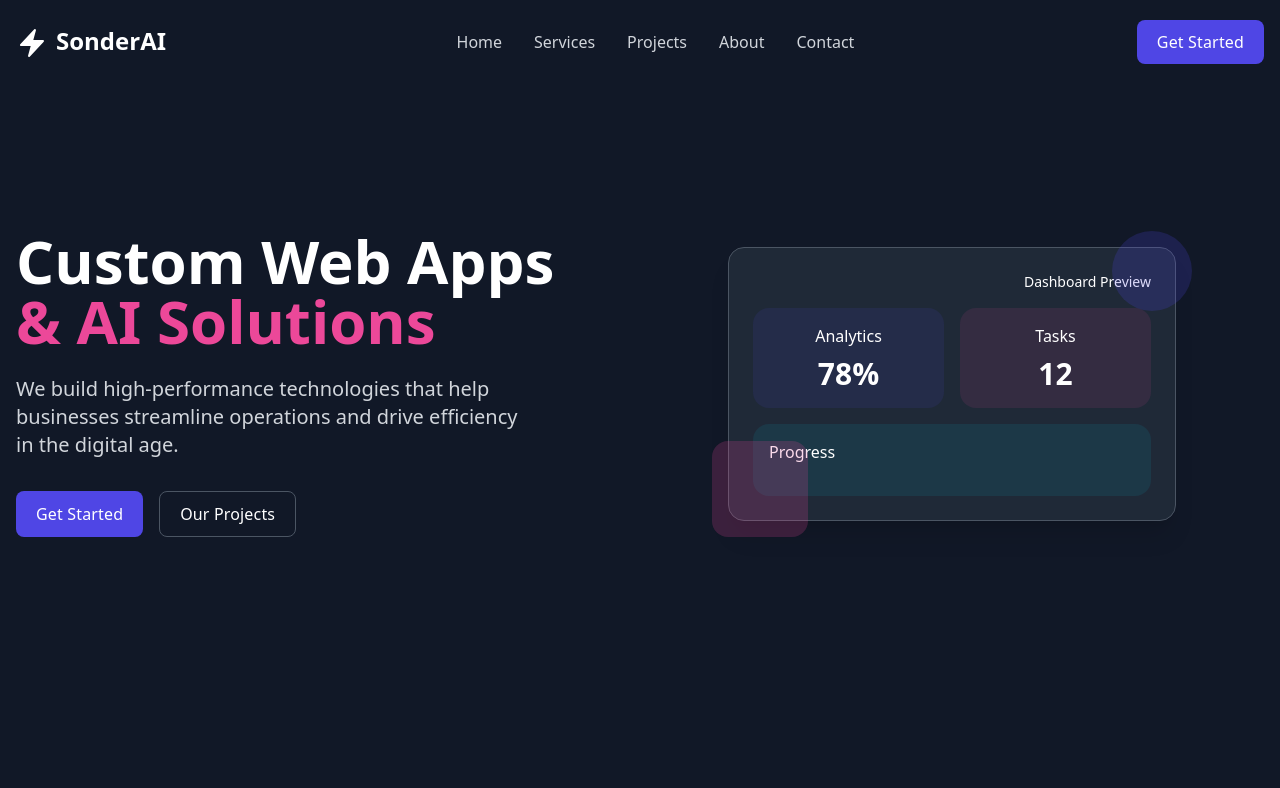
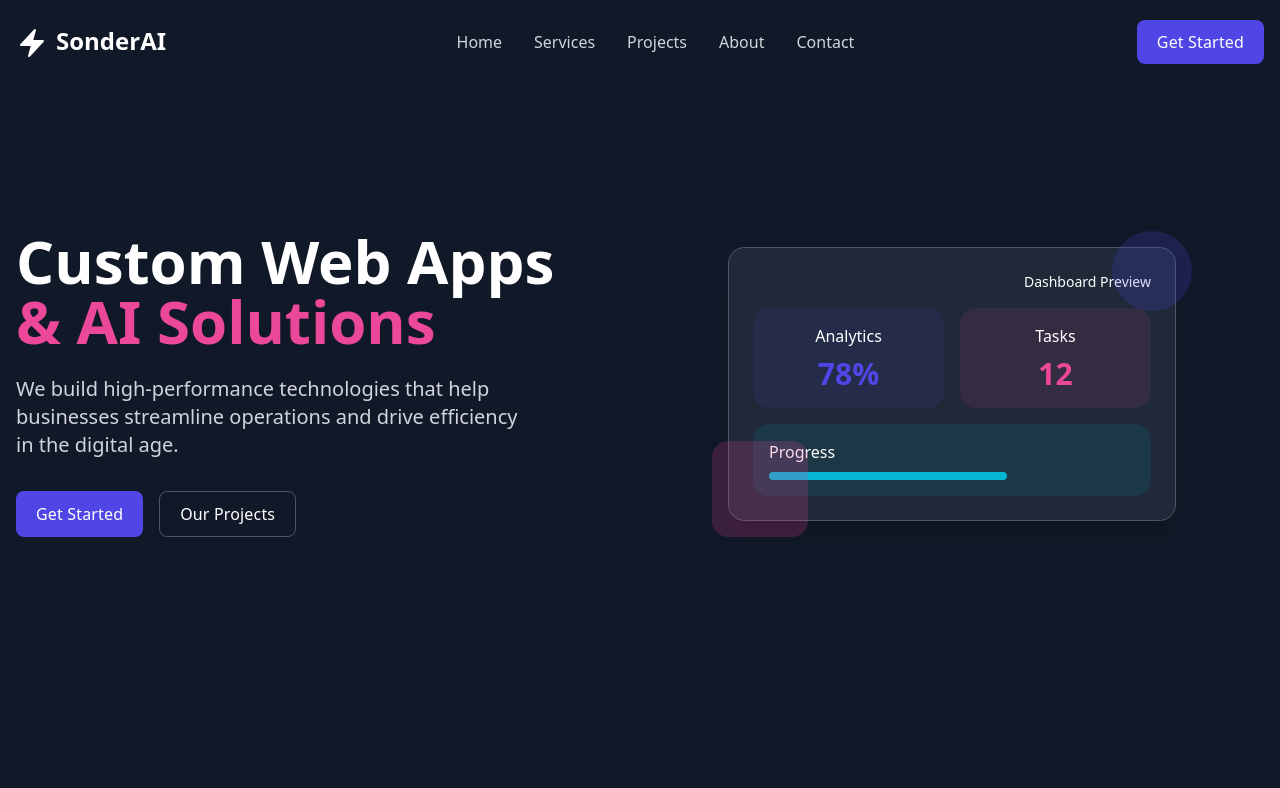
Before and after one commit to SonderAi/sonder-website, a React (Vite) app: page / in a window 1280 px wide. Shown: the top 788 px of the page. Built offline with nearby package versions, Linux system fonts and the light colour scheme.

Commit message:
added code splitting for graphics

```diff
--- a/src/components/graphics/dashboard/SimpleMetrics.tsx
+++ b/src/components/graphics/dashboard/SimpleMetrics.tsx
@@ -0,0 +1,109 @@
+import React from 'react';
+
+interface SimpleMetricsProps {
+  primaryMetric?: {
+    label: string;
+    value: string | number;
+    color?: string; // Default to primary
+  };
+  secondaryMetric?: {
+    label: string;
+    value: string | number;
+    color?: string; // Default to accent
+  };
+  progressMetric?: {
+    label: string;
+    value: number; // 0-100
+    color?: string; // Default to secondary
+  };
+  className?: string;
+}
+
+const SimpleMetrics: React.FC<SimpleMetricsProps> = ({
+  primaryMetric = { label: 'Analytics', value: '78%' },
+  secondaryMetric = { label: 'Tasks', value: '12' },
+  progressMetric = { label: 'Progress', value: 65 },
+  className = ''
+}) => {
+  // Destructure with defaults for colors
+  const {
+    color: primaryColor = 'var(--primary)'
+  } = primaryMetric;
+  const {
+    color: secondaryColor = 'var(--accent)'
+  } = secondaryMetric;
+  const {
+    color: progressColor = 'var(--secondary)'
+  } = progressMetric;
+
+  return (
+    <div className={`relative w-full max-w-md ${className}`}>
+      <div
+        className="rounded-2xl shadow-xl p-6 border backdrop-blur-md"
+        style={{
+          backgroundColor: 'var(--dark-surface)',
+          borderColor: 'var(--dark-border)'
+        }}
+      >
+        <div className="flex items-center justify-between mb-4">
+          <div className="flex space-x-2">
+            <div className="w-3 h-3 rounded-full bg-error"></div>
+            <div className="w-3 h-3 rounded-full bg-warning"></div>
+            <div className="w-3 h-3 rounded-full bg-success"></div>
+          </div>
+          <div className="text-text-secondary text-sm">Dashboard Preview</div>
+        </div>
+
+        <div className="grid grid-cols-2 gap-4">
+          <div
+            className="rounded-lg p-4 text-center"
+            style={{ backgroundColor: 'rgba(79, 70, 229, 0.1)' }}
+          >
+            <div className="text-text-secondary">{primaryMetric.label}</div>
+            <div className="text-3xl font-bold mt-2" style={{ color: primaryColor }}>
+              {primaryMetric.value}
+            </div>
+          </div>
+
+          <div
+            className="rounded-lg p-4 text-center"
+            style={{ backgroundColor: 'rgba(236, 72, 153, 0.1)' }}
+          >
+            <div className="text-text-secondary">{secondaryMetric.label}</div>
+            <div className="text-3xl font-bold mt-2" style={{ color: secondaryColor }}>
+              {secondaryMetric.value}
+            </div>
+          </div>
+
+          <div
+            className="col-span-2 rounded-lg p-4"
+            style={{ backgroundColor: 'rgba(6, 182, 212, 0.1)' }}
+          >
+            <div className="text-text-secondary mb-2">{progressMetric.label}</div>
+            <div className="h-2 bg-dark-border rounded-full">
+              <div
+                className="h-2 rounded-full"
+                style={{
+                  width: `${progressMetric.value}%`,
+                  backgroundColor: progressColor
+                }}
+              ></div>
+            </div>
+          </div>
+        </div>
+      </div>
+
+      {/* Decorative elements */}
+      <div
+        className="absolute -bottom-4 -left-4 w-24 h-24 rounded-2xl"
+        style={{ backgroundColor: 'rgba(236, 72, 153, 0.2)' }}
+      ></div>
+      <div
+        className="absolute -top-4 -right-4 w-20 h-20 rounded-full"
+        style={{ backgroundColor: 'rgba(79, 70, 229, 0.2)' }}
+      ></div>
+    </div>
+  );
+};
+
+export default SimpleMetrics;
--- /dev/null
+++ b/src/components/graphics/dashboard/index.ts
@@ -0,0 +1 @@
+export { default as SimpleMetrics } from './SimpleMetrics';
--- /dev/null
+++ b/src/components/graphics/index.ts
@@ -0,0 +1,5 @@
+// Re-export all graphics from their respective folders
+export * from './dashboard';
+// In the future, you can add more exports here:
+// export * from './illustrations';
+// export * from './icons';
--- a/src/pages/HomePage.tsx
+++ b/src/pages/HomePage.tsx
@@ -1,4 +1,5 @@
 import { useEffect } from 'react'
+import { SimpleMetrics } from '../components/graphics'
 
 const HomePage = () => {
   // Add page title and description
@@ -74,63 +75,12 @@ const HomePage = () => {
             </div>
 
             <div className="md:w-1/2 flex justify-center">
-              <div className="relative w-full max-w-md">
-                {/* Placeholder for dashboard graphic or illustration */}
-                <div
-                  className="rounded-2xl shadow-xl p-6 border backdrop-blur-md"
-                  style={{
-                    backgroundColor: 'var(--dark-surface)',
-                    borderColor: 'var(--dark-border)'
-                  }}
-                >
-                  <div className="flex items-center justify-between mb-4">
-                    <div className="flex space-x-2">
-                      <div className="w-3 h-3 rounded-full bg-error"></div>
-                      <div className="w-3 h-3 rounded-full bg-warning"></div>
-                      <div className="w-3 h-3 rounded-full bg-success"></div>
-                    </div>
-                    <div className="text-text-secondary text-sm">Dashboard Preview</div>
-                  </div>
-
-                  <div className="grid grid-cols-2 gap-4">
-                    <div
-                      className="rounded-lg p-4 text-center"
-                      style={{ backgroundColor: 'rgba(79, 70, 229, 0.1)' }}
-                    >
-                      <div className="text-text-secondary">Analytics</div>
-                      <div className="text-3xl font-bold text-primary mt-2">78%</div>
-                    </div>
-
-                    <div
-                      className="rounded-lg p-4 text-center"
-                      style={{ backgroundColor: 'rgba(236, 72, 153, 0.1)' }}
-                    >
-                      <div className="text-text-secondary">Tasks</div>
-                      <div className="text-3xl font-bold text-accent mt-2">12</div>
-                    </div>
-
-                    <div
-                      className="col-span-2 rounded-lg p-4"
-                      style={{ backgroundColor: 'rgba(6, 182, 212, 0.1)' }}
-                    >
-                      <div className="text-text-secondary mb-2">Progress</div>
-                      <div className="h-2 bg-dark-border rounded-full">
-                        <div className="h-2 bg-secondary rounded-full" style={{ width: '65%' }}></div>
-                      </div>
-                    </div>
-                  </div>
-                </div>
-
-                {/* Decorative elements */}
-                <div
-                  className="absolute -bottom-4 -left-4 w-24 h-24 rounded-2xl"
-                  style={{ backgroundColor: 'rgba(236, 72, 153, 0.2)' }}
-                ></div>
-                <div
-                  className="absolute -top-4 -right-4 w-20 h-20 rounded-full"
-                  style={{ backgroundColor: 'rgba(79, 70, 229, 0.2)' }}
-                ></div>
-              </div>
+              {/* Use the SimpleMetrics component */}
+              <SimpleMetrics
+                primaryMetric={{ label: 'Analytics', value: '78%' }}
+                secondaryMetric={{ label: 'Tasks', value: '12' }}
+                progressMetric={{ label: 'Progress', value: 65 }}
+              />
             </div>
           </div>
         </div>
```
